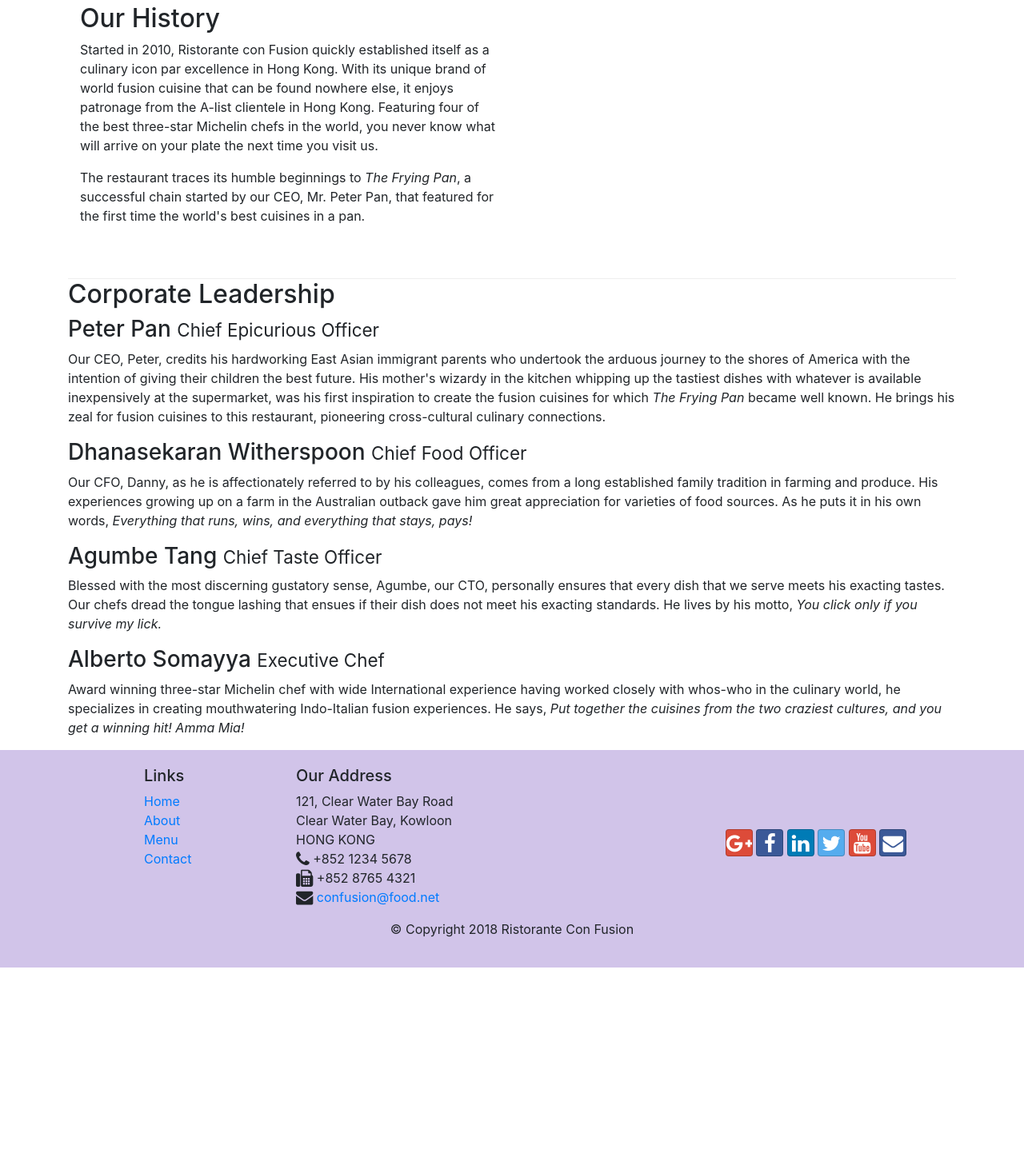
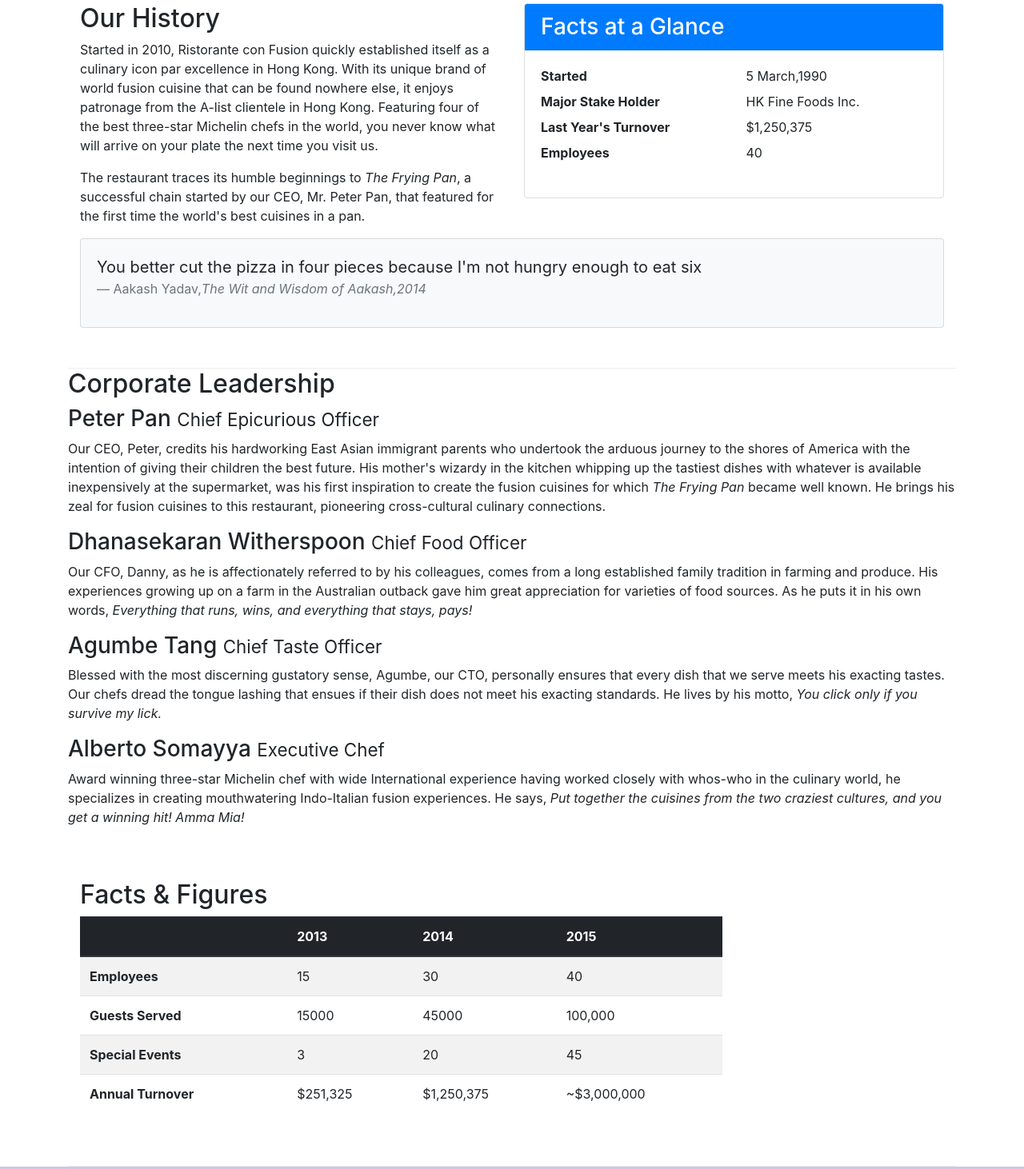
Before and after one commit to aakash-virat18/bootstrap4-tutorial, a website: page aboutus.html in a window 1280 px wide. Shown: the part 488-1950 px from the top of the page at 80% size. Before the commit the page ends 1698 px from the top, so only its background shows below. Drawn offline with nearby package versions, Linux system fonts and the light colour scheme.

Commit message:
cards and tables

```diff
--- a/aboutus.html
+++ b/aboutus.html
@@ -75,7 +75,30 @@
                 <p>Started in 2010, Ristorante con Fusion quickly established itself as a culinary icon par excellence in Hong Kong. With its unique brand of world fusion cuisine that can be found nowhere else, it enjoys patronage from the A-list clientele in Hong Kong.  Featuring four of the best three-star Michelin chefs in the world, you never know what will arrive on your plate the next time you visit us.</p>
                 <p>The restaurant traces its humble beginnings to <em>The Frying Pan</em>, a successful chain started by our CEO, Mr. Peter Pan, that featured for the first time the world's best cuisines in a pan.</p>
             </div>
-            <div>
+            <div class="col-sm">
+                <div class="card">
+                    <h3 class="card-header bg-primary text-white">Facts at a Glance</h3>
+                    <div class="card-body">
+                        <dl class="row">
+                            <dt class="col-6">Started</dt>
+                            <dd class="col-6">5 March,1990</dd>
+                            <dt class="col-6">Major Stake Holder</dt>
+                            <dd class="col-6">HK Fine Foods Inc.</dd>
+                            <dt class="col-6">Last Year's Turnover</dt>
+                            <dd class="col-6">$1,250,375</dd>
+                            <dt class="col-6">Employees</dt>
+                            <dd class="col-6">40</dd>
+                        </dl>
+                    </div>
+                </div>
+            </div>
+            <div class="col-12">
+                <div class="card card-body bg-light">
+                    <blockquote class="blockquote">
+                        <p class="mb-0">You better cut the pizza in four pieces because I'm not hungry enough to eat six</p>
+                        <footer class="blockquote-footer">Aakash Yadav,<cite title="Source Title">The Wit and Wisdom of Aakash,2014</cite></footer>
+                    </blockquote>
+                </div>
             </div>
         </div>
 
@@ -101,6 +124,52 @@
                 </div>
                 </div>
             </div>
+       <div class="row row-content">
+           <div class="col-12 col-sm-9">
+               <h2>Facts &amp; Figures</h2>
+               <div class="table-responsive">
+                <table class="table table-striped">
+                    <thead class="thead-dark">
+                        <tr>
+                            <th>&nbsp;</th>
+                            <th>2013</th>
+                            <th>2014</th>
+                            <th>2015</th>
+                        </tr>
+                    </thead>
+                    <tbody>
+                        <tr>
+                            <th>Employees</th>
+                            <td>15</td>
+                            <td>30</td>
+                            <td>40</td>
+                        </tr>
+                        <tr>
+                            <th>Guests Served</th>
+                            <td>15000</td>
+                            <td>45000</td>
+                            <td>100,000</td>
+                        </tr>
+                        <tr>
+                            <th>Special Events</th>
+                            <td>3</td>
+                            <td>20</td>
+                            <td>45</td>
+                        </tr>
+                        <tr>
+                            <th>Annual Turnover</th>
+                            <td>$251,325</td>
+                            <td>$1,250,375</td>
+                            <td>~$3,000,000</td>
+                        </tr>
+                    </tbody>
+                </table>
+            </div>
+           </div>
+           <div class="col-12 col-sm-3">
+
+           </div>
+
        </div>
 
     </div>
```
